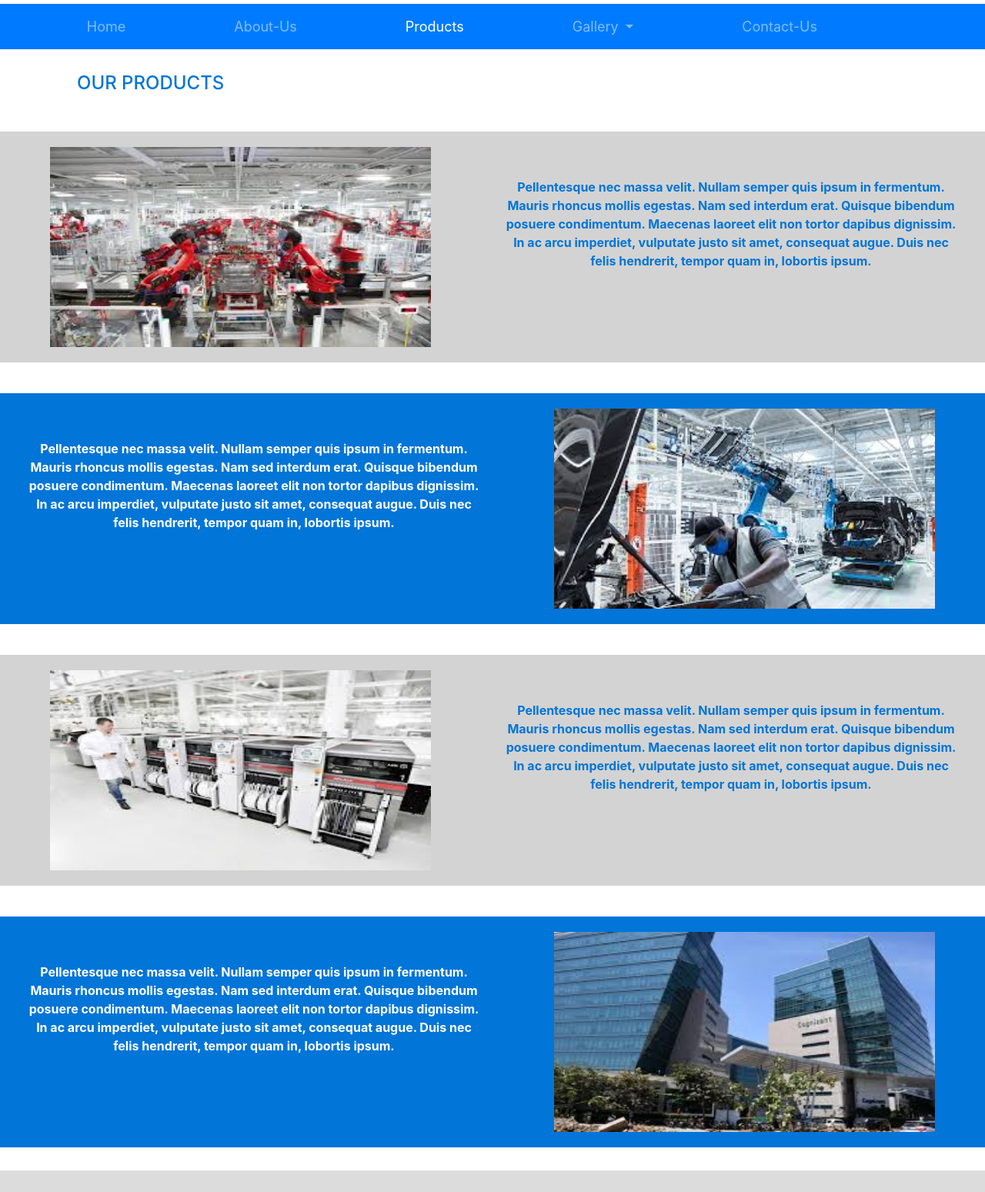
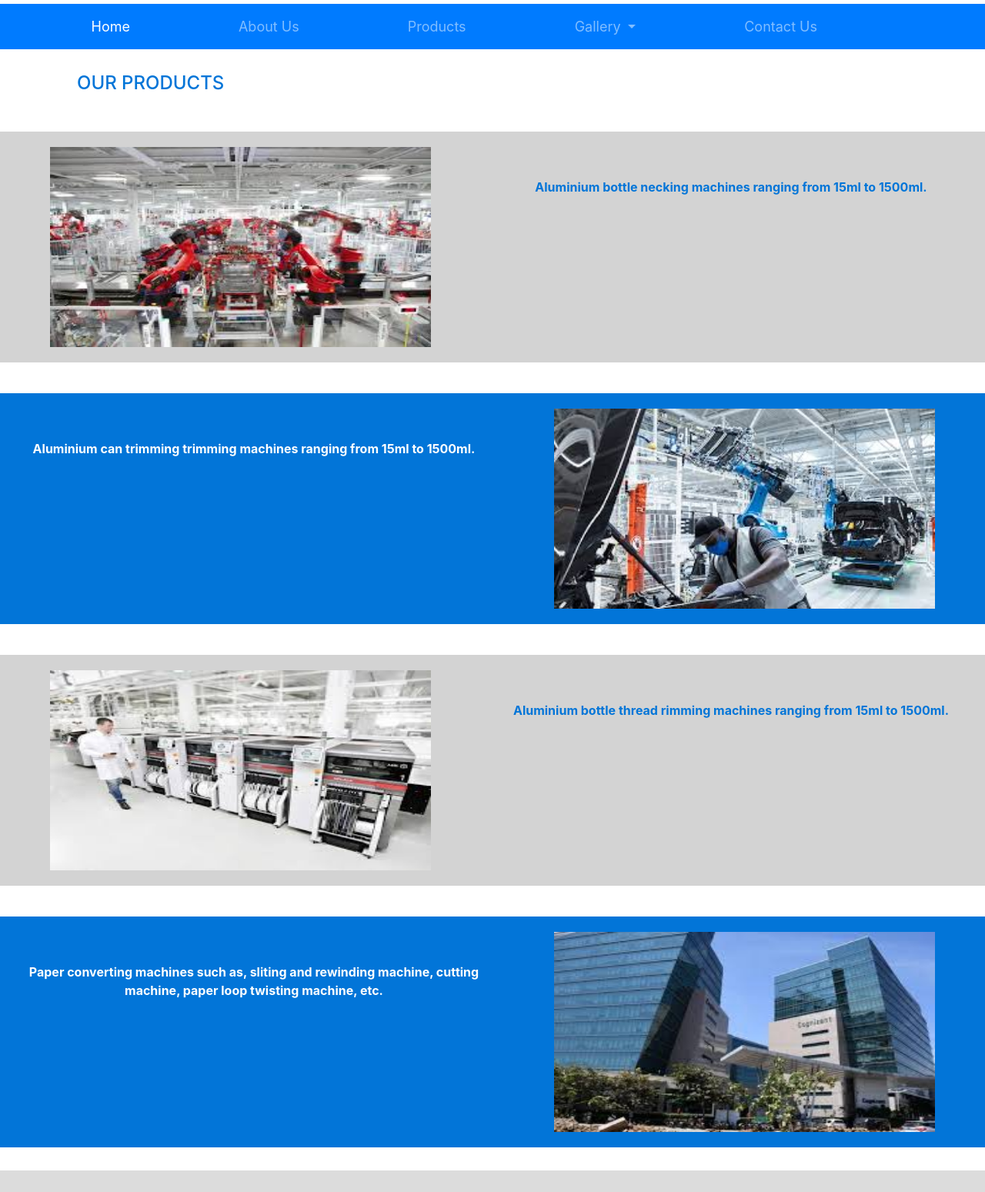
Before and after one commit to SagarTB/NSKE, a plain HTML site: page products.html in a window 1280 px wide. Shown: the part 51-1600 px from the top of the page at 77% size. Drawn offline with nearby package versions, Linux system fonts and the light colour scheme.

Commit message:
Add files via upload

```diff
--- a/products.html
+++ b/products.html
@@ -35,9 +35,9 @@
 
     <div class="collapse navbar-collapse" id="main_nav">
   	<ul class="navbar-nav ml-auto">
-      <li class="nav-item nav1 "> <a class="nav-link" href="index.html">Home </a> </li>
-      <li class="nav-item nav1"><a class="nav-link" href="about-us.html"> About-Us </a></li>
-      <li class="nav-item nav1 active"><a class="nav-link" href="products.html"> Products </a></li>
+  		<li class="nav-item nav1 active"> <a class="nav-link" href="index.html">Home </a> </li>
+  		<li class="nav-item nav1"><a class="nav-link" href="about-us.html"> About Us </a></li>
+  		<li class="nav-item nav1"><a class="nav-link" href="products.html"> Products </a></li>
   		<li class="nav-item dropdown nav1">
   			<a class="nav-link  dropdown-toggle" href="#" data-toggle="dropdown">  Gallery  </a>
   		    <ul class="dropdown-menu">
@@ -45,7 +45,7 @@
   			       <li><a class="dropdown-item nav1" href="videos.html"> Videos</a></li>
   		    </ul>
   		</li>
-      <li class="nav-item nav1"><a class="nav-link" href="contact-us.html"> Contact-Us </a></li>
+      <li class="nav-item nav1"><a class="nav-link" href="contact-us.html"> Contact Us </a></li>
   	</ul>
 
 
@@ -61,27 +61,15 @@
         <div class="row">
 
               <img class="col-md-6 col-sm-12 col-xs-12 products-img" src="bootstrap-4.5.0-dist/images/products/pro1.jpg" alt="">
-              <p class="col-md-6 col-sm-12 col-xs-12  products">Pellentesque nec massa velit. Nullam semper quis ipsum in fermentum. Mauris rhoncus mollis egestas.
-                Nam sed interdum erat. Quisque bibendum posuere condimentum. Maecenas laoreet elit non tortor dapibus dignissim.
-                In ac arcu imperdiet, vulputate justo sit amet, consequat augue. Duis nec felis hendrerit, tempor quam in,
-                lobortis ipsum.</p>
+              <p class="col-md-6 col-sm-12 col-xs-12  products">Aluminium bottle necking machines ranging from 15ml to 1500ml. <!-- add more about the product--> </p>
 
-              <p class="col-md-6 col-sm-12 col-xs-12  products1">Pellentesque nec massa velit. Nullam semper quis ipsum in fermentum. Mauris rhoncus mollis egestas.
-                Nam sed interdum erat. Quisque bibendum posuere condimentum. Maecenas laoreet elit non tortor dapibus dignissim.
-                In ac arcu imperdiet, vulputate justo sit amet, consequat augue. Duis nec felis hendrerit, tempor quam in,
-                lobortis ipsum.</p>
+              <p class="col-md-6 col-sm-12 col-xs-12  products1">Aluminium can trimming trimming machines ranging from 15ml to 1500ml. <!-- add more about the product--> </p>
               <img class="col-md-6 col-sm-12 col-xs-12  products1-img" src="bootstrap-4.5.0-dist/images/products/pro2.jpg" alt="">
 
               <img class="col-md-6 col-sm-12 col-xs-12  products-img" src="bootstrap-4.5.0-dist/images/products/pro3.jpg" alt="">
-              <p class="col-md-6 col-sm-12 col-xs-12  products">Pellentesque nec massa velit. Nullam semper quis ipsum in fermentum. Mauris rhoncus mollis egestas.
-                Nam sed interdum erat. Quisque bibendum posuere condimentum. Maecenas laoreet elit non tortor dapibus dignissim.
-                In ac arcu imperdiet, vulputate justo sit amet, consequat augue. Duis nec felis hendrerit, tempor quam in,
-                lobortis ipsum.</p>
+              <p class="col-md-6 col-sm-12 col-xs-12  products">Aluminium bottle thread rimming machines ranging from 15ml to 1500ml. <!-- add more about the product--></p>
 
-              <p class="col-md-6 col-sm-12 col-xs-12  products1">Pellentesque nec massa velit. Nullam semper quis ipsum in fermentum. Mauris rhoncus mollis egestas.
-                Nam sed interdum erat. Quisque bibendum posuere condimentum. Maecenas laoreet elit non tortor dapibus dignissim.
-                In ac arcu imperdiet, vulputate justo sit amet, consequat augue. Duis nec felis hendrerit, tempor quam in,
-                lobortis ipsum.</p>
+              <p class="col-md-6 col-sm-12 col-xs-12  products1">Paper converting machines such as, sliting and rewinding machine, cutting machine, paper loop twisting machine, etc. <!-- add more about the product--></p>
               <img class="col-md-6 col-sm-12 col-xs-12  products1-img" src="bootstrap-4.5.0-dist/images/products/pro4.jpg" alt="">
 
         </div>
```
Also changed, not shown: about-us.html (+17 -15 lines), contact-us.html (+3 -3 lines), images.html (+4 -4 lines), index.html (+2 -2 lines), videos.html (+8 -8 lines). Lines whose indentation alone changed are shown as unchanged.
